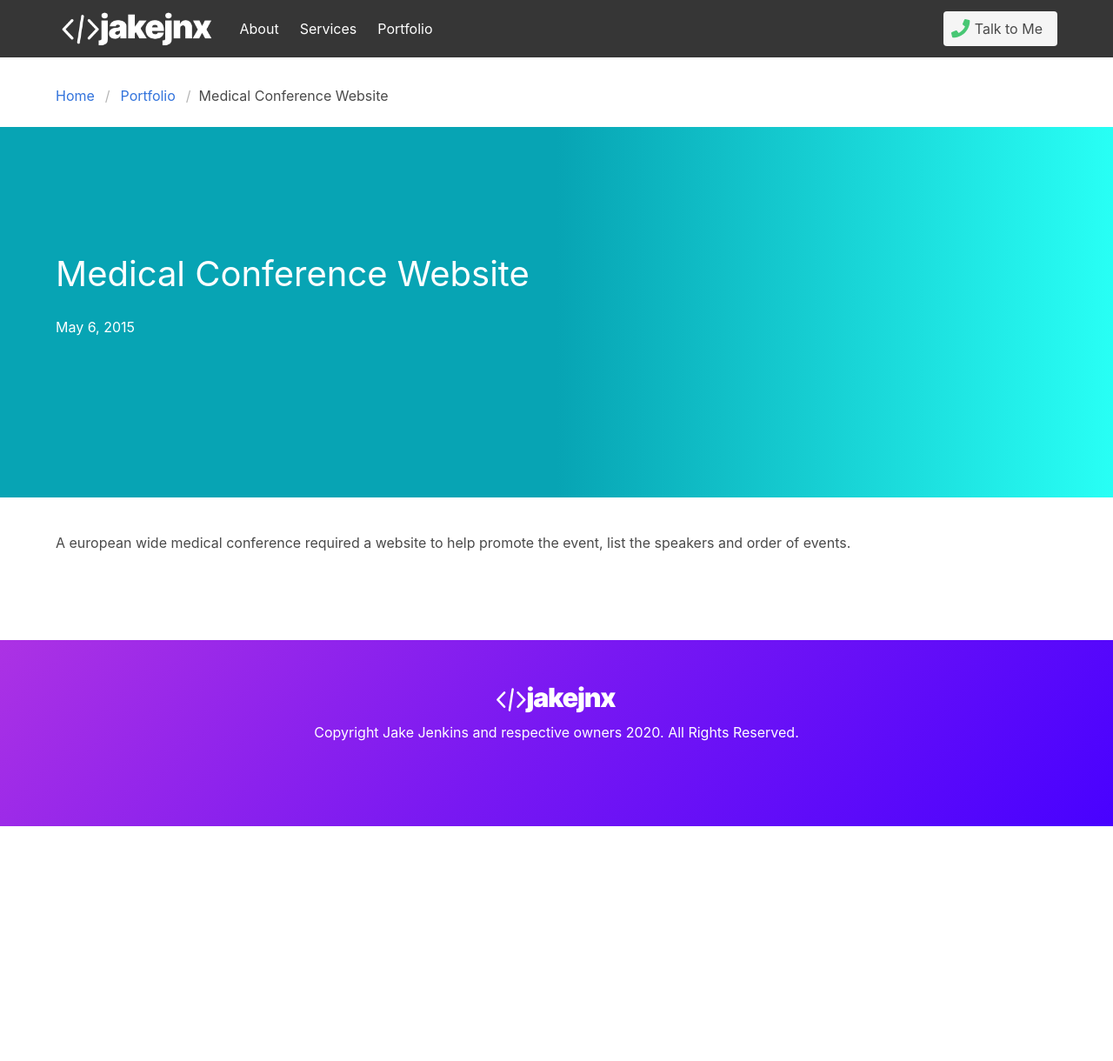
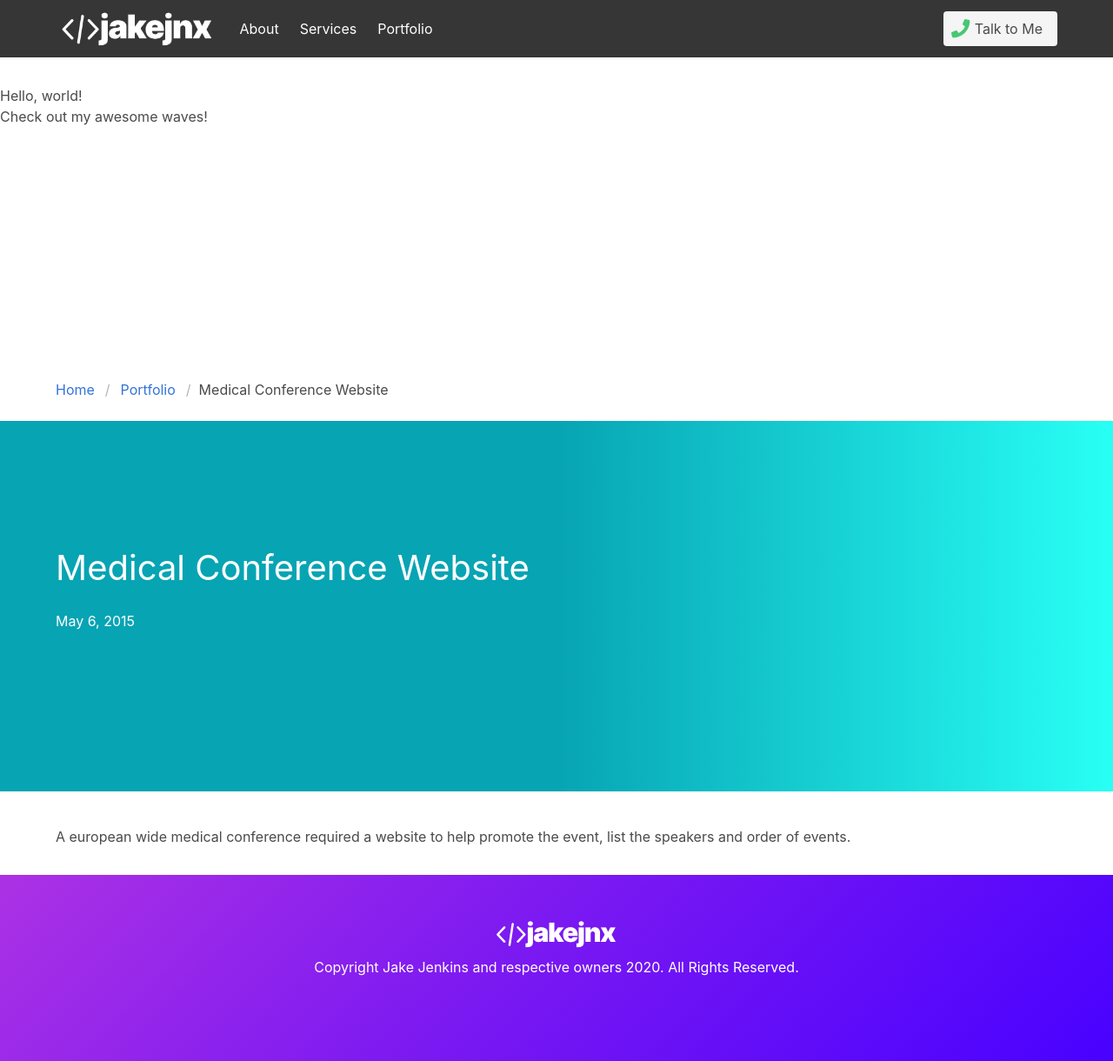
Before and after one commit to jake-jenkins/jjnx-bulma, a Jekyll site: the page built from _portfolio/medical-conference-website.md, in a window 1280 px wide. Shown: the whole page at 87% size. Built offline with Jekyll 4.4.1, drawn with Linux system fonts in a browser that asks for light colours; nearby versions of some CDN libraries; before the commit the page ends 950 px from its top, so only the background shows below that.

Commit message:
Update portfolio.html

```diff
--- a/_layouts/portfolio.html
+++ b/_layouts/portfolio.html
@@ -2,7 +2,18 @@
 layout: default
 ---
 
+<!-- waves -->
+
+<div class="wave-container">
+  <h1>Hello, world!</h1>
+  <p>Check out my awesome waves!</p>
+  <svg xmlns="http://www.w3.org/2000/svg" viewBox="0 0 1440 320"><path fill="#fff" fill-opacity="1" d="M0,96L48,90.7C96,85,192,75,288,85.3C384,96,480,128,576,160C672,192,768,224,864,202.7C960,181,1056,107,1152,69.3C1248,32,1344,32,1392,32L1440,32L1440,320L1392,320C1344,320,1248,320,1152,320C1056,320,960,320,864,320C768,320,672,320,576,320C480,320,384,320,288,320C192,320,96,320,48,320L0,320Z"></path></svg>
+</div>
+
+<!-- end waves -->
+
 <div class="container">
+
 <nav class="breadcrumb" aria-label="breadcrumbs">
   <ul>
     <li><a href="/">Home</a></li>
```
